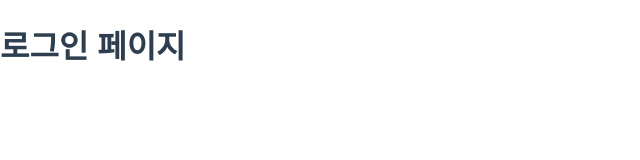
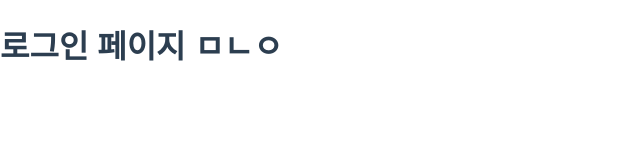
Before and after one commit to sung011/medical-image-seg-vue, a Vue app: page /login in a window 1280 px wide. Shown: the top 160 px of the page, without its empty margins (0-640 px from the left). Built offline with nearby package versions, Linux system fonts and the light colour scheme; the HTML template or start-up script is replaced by a standard one.

Commit message:
테스트

```diff
--- a/src/components/login/LoginPage.vue
+++ b/src/components/login/LoginPage.vue
@@ -1,5 +1,5 @@
 <template>
-  <h1>로그인 페이지</h1>
+  <h1>로그인 페이지 ㅁㄴㅇ</h1>
 </template>
 
 <script>
```
